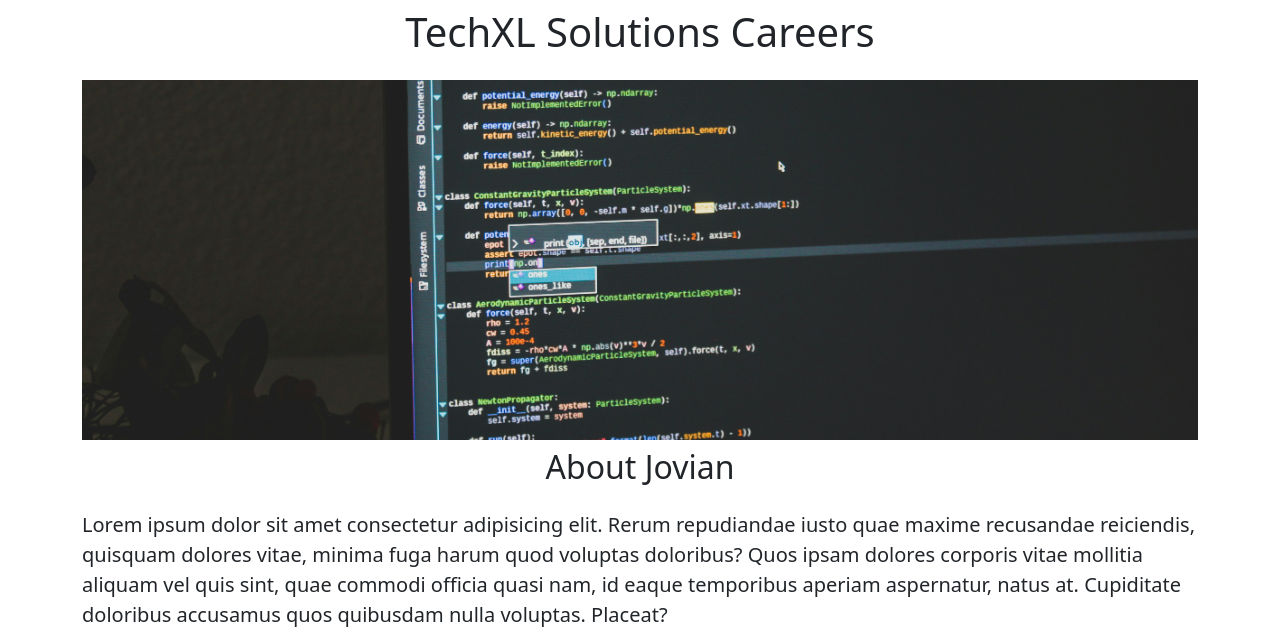
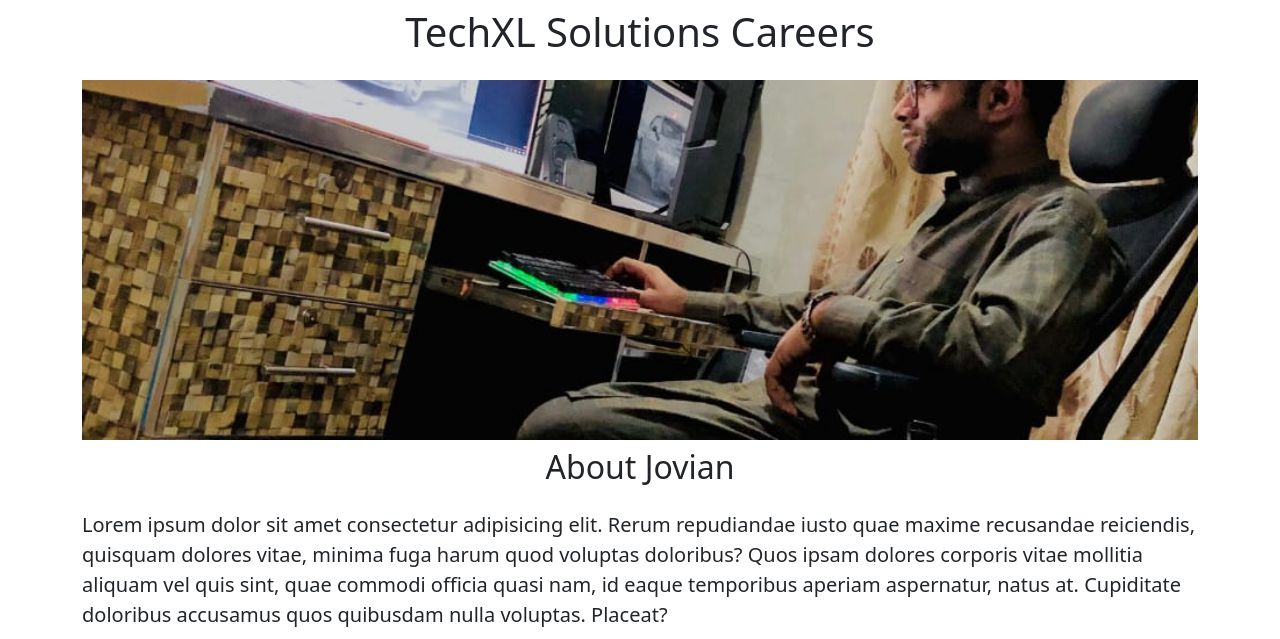
Before and after one commit to self-kalem3767/flask-career-website, a Flask app: page / in a window 1280 px wide. Shown: the top 639 px of the page. Run offline with Flask 3, Linux system fonts and the light colour scheme.

Commit message:
Picture updated

```diff
--- a/templates/home.html
+++ b/templates/home.html
@@ -16,7 +16,7 @@
 <body>
     <div class="container">
         <h1 class="text-center mt-2 mb-4">{{ company_name }} Careers</h1>
-        <img class="img-fluid" id="banner-img" src="{{ url_for('static', filename='images/coding.jpg') }}" width="360px" height="360px" >
+        <img class="img-fluid" id="banner-img" src="{{ url_for('static', filename='images/career-setup.jpg') }}" width="360px" height="360px" >
         <h2 class="text-center mt-2 mb-4">About Jovian</h2>
         <p class="lead">Lorem ipsum dolor sit amet consectetur adipisicing elit. Rerum repudiandae iusto quae maxime recusandae reiciendis, quisquam dolores vitae, minima fuga harum quod voluptas doloribus? Quos ipsam dolores corporis vitae mollitia aliquam vel quis sint, quae commodi officia quasi nam, id eaque temporibus aperiam aspernatur, natus at. Cupiditate doloribus accusamus quos quibusdam nulla voluptas. Placeat?</p>
         <h2 class="text-center mt-2 mb-4">Open Positions</h2>
```
Also changed, not shown: static/images/career-setup.jpg (added), static/images/masala-tea.jpg (renamed from static/masala-tea.jpg).
